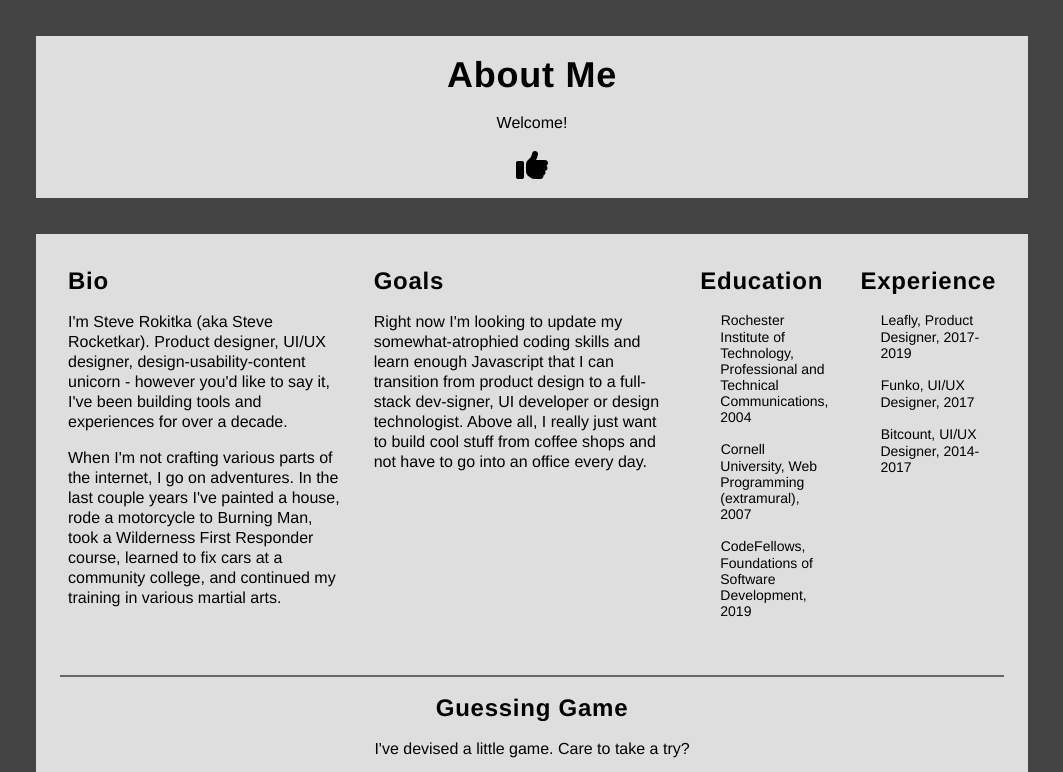
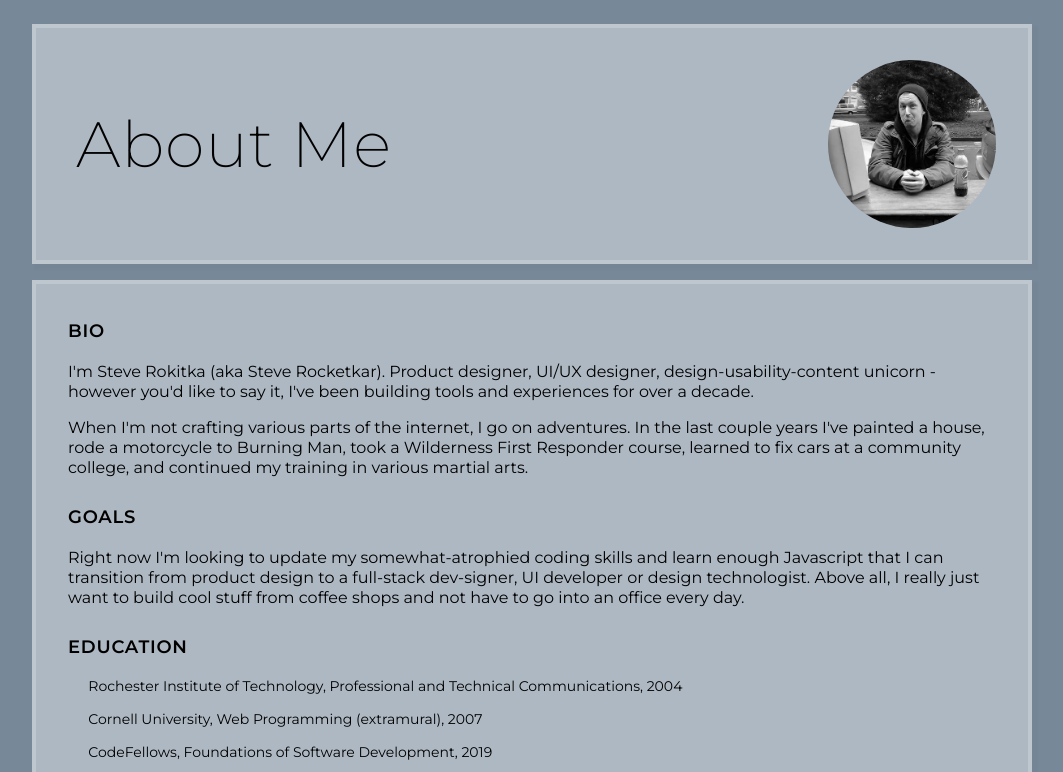
Before and after one commit to spinetree/about-me, a plain HTML site: page index.html in a window 1280 px wide. Shown: the top 772 px of the page, without its empty margins (108-1171 px from the left). Drawn offline with Linux system fonts and the light colour scheme.

Commit message:
MVP color/type updates

```diff
--- a/css/style.css
+++ b/css/style.css
@@ -1,6 +1,6 @@
 /* typography */
 body {
-    font-family: Helvetica, Arial, sans-serif;
+    font-family: 'Montserrat', Helvetica, Arial, sans-serif;
 }
 
 header {
@@ -11,22 +11,26 @@ h1,
 h2,
 h3 {
     letter-spacing: .75px;
-    font-weight: bold;
 }
 
 h1 {
-    font-size: 36px;
+    font-size: 64px;
     line-height: 45px;
+    font-weight: 200;
 }
 
 h2 {
-    font-size: 24px;
+    font-size: 18px;
     line-height: 30px;
+    font-weight: 600;
+    text-transform: uppercase;
+    letter-spacing: .75px;
 }
 
 h3 {
     font-size: 16px;
     line-height: 20px;
+
 }
 
 p {
@@ -59,25 +63,26 @@ ul li:before {
 /* layout */
 
 body {
-    background: #444;
+    background: lightslategray;
 }
 
-header {
-    margin-top: 24px;
+main {}
+
+header,
+section {
+    background: rgba(255, 255, 255, 0.4);
+    margin: 16px auto;
+    padding: 16px;
+    width: 75%;
+    max-width: 960px;
+    min-width: 320px;
+    box-shadow: 4px 4px 2px 2px rgba(0, 0, 0, 0.02);
+    border: 4px solid rgba(255, 255, 255, 0.2);
 }
 
-main,
-header {
-    width: 75%;
-    max-width: 960px;
-    padding: 16px;
-    margin: 36px auto;
-    background: #dedede;
-}
+header {}
 
-section {
-    display: flex;
-}
+section {}
 
 
 article {
@@ -85,11 +90,31 @@ article {
     margin: 8px;
 }
 
+footer {
+    display: block;
+    background: #333;
+    padding: 24px;
+    text-align: center;
+    color: #888;
+}
+
+/* specific elements */
+
+header {
+    margin-top: 24px;
+    min-height: 200px;
+
+}
+
+header h1 {
+    line-height: 200px;
+    float: left;
+    margin-left: 24px;
+}
+
 .game {
     text-align: center;
     padding: 16px;
-    border: 2px solid #666;
-    border-width: 2px 0;
     margin-top: 24px;
     display: block;
     width: 100%;
@@ -99,7 +124,14 @@ article {
     font-family: "Font Awesome 5 Pro";
 }
 
-/* specific elements */
+.selfie {
+    width: 168px;
+    height: 168px;
+    border-radius: 50%;
+    object-fit: cover;
+    float: right;
+    margin: 16px;
+}
 
 button {
     padding: 16px 32px;
--- a/index.html
+++ b/index.html
@@ -4,16 +4,16 @@
 <head>
     <link rel="stylesheet" type="text/css" href="css/reset.css">
     <link rel="stylesheet" type="text/css" href="css/style.css">
+    <link href="https://fonts.googleapis.com/css?family=Montserrat:200,400,600&display=swap" rel="stylesheet">
     <title>About Me</title>
 </head>
 
 <body>
     <header>
-        <h1>About Me</h1>
-        <p class="welcome">Welcome!</p>
-        <p>
-            <i class="fas fa-thumbs-up fa-2x"></i>
-        </p>
+        <div class="content">
+            <h1>About Me</h1>
+        </div>
+        <img class="selfie" src="images/steve.jpg" />
     </header>
     <main>
         <section class="articles">
@@ -86,6 +86,7 @@
 
     </main>
     <footer>
+        <p>&copy;2019 Steve Rocketkar</p>
         <script type="text/javascript" src="js/app.js"></script>
         <script src="https://kit.fontawesome.com/581a82c3d2.js"></script>
     </footer>
```
Also changed, not shown: images/steve.jpg (added), 1 other file.
